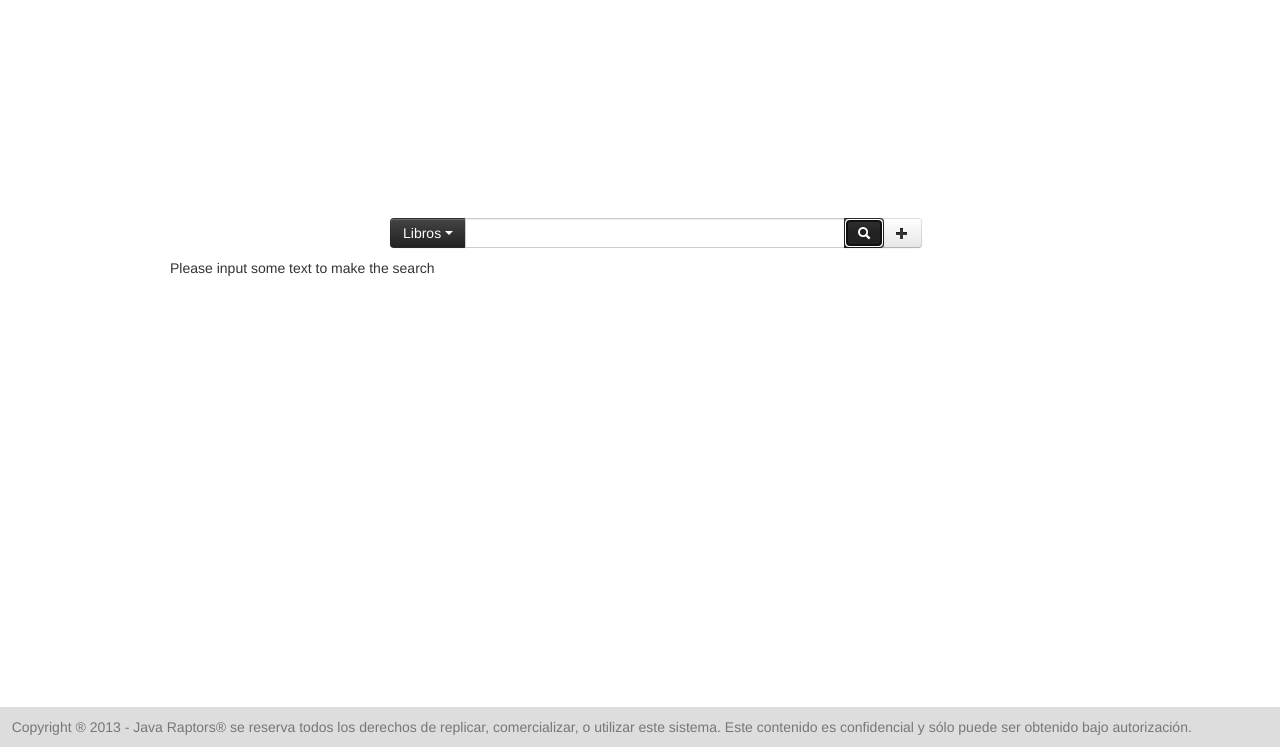
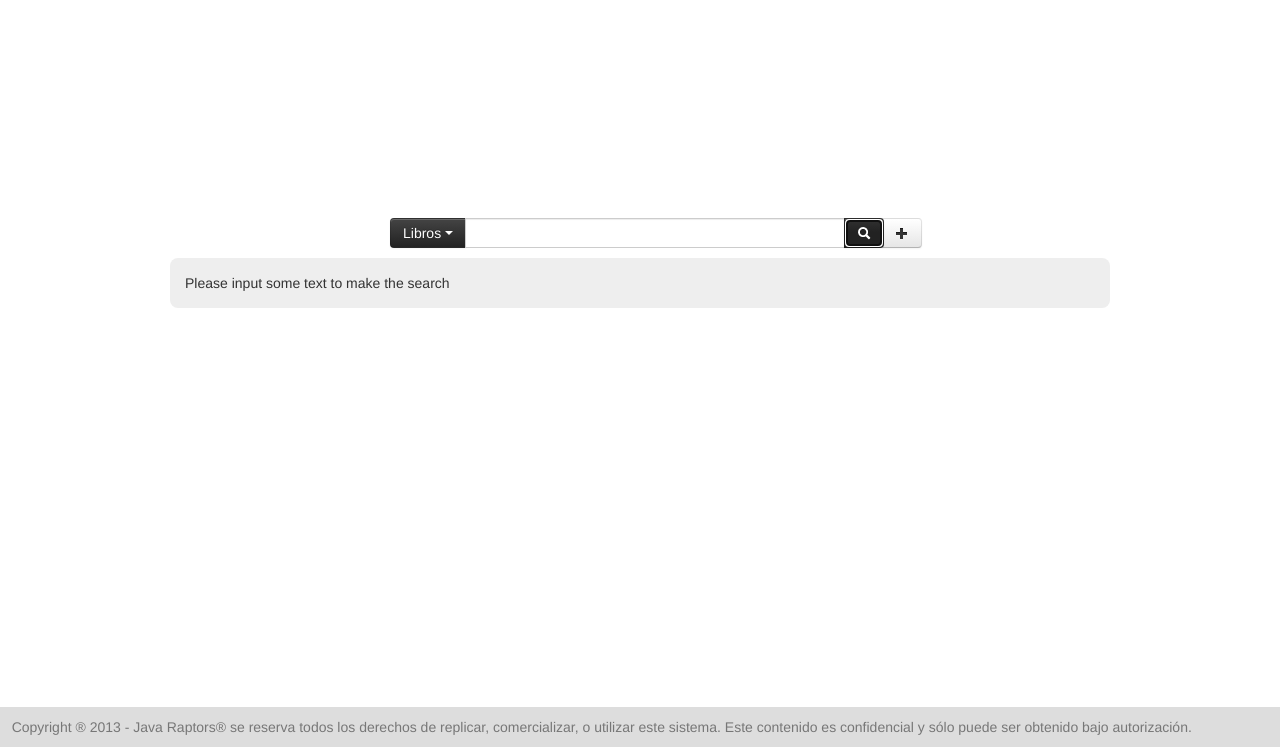
Before and after one commit to franleplant/JavaRaptors.frontend, a website: page index.html in a window 1280 px wide. Both pictures are taken after a click on the button 864 px from the left and 286 px from the top of the page. Shown: the part 53-800 px from the top of the page. Drawn offline with Linux system fonts and the light colour scheme.

Commit message:
styling++

```diff
--- a/index.html
+++ b/index.html
@@ -53,13 +53,8 @@
 				<button class="btn " type="button"><i class="icon-plus"></i></button>
 			</div>
   		</div>
-
-  		<div>
-  			<span>{{status_message}}</span>
-  		</div>
-
 		<div id="results">
-			<div ng-repeat="result in results">
+			<div ng-repeat="result in results" class="media search-result shadow">
 				<span>{{result.title}}</span>
 				<span>{{result.author}}</span>
 			</div>
--- a/src/css/style.css
+++ b/src/css/style.css
@@ -1,3 +1,10 @@
+
+.search-result{
+	background-color:#EEE;
+	border-radius:8px;
+	padding:15px;
+}
+
 
 footer {
 	background-color:#DDD
--- a/src/js/controllers.js
+++ b/src/js/controllers.js
@@ -12,11 +12,12 @@ jraptors.controller('SearchController',
 						});
 
 					animations.proxy.trigger('search.first_valid');
-					$scope.status_message = '';
 
 				} else {
 
-					$scope.status_message = messages.search_no_query;
+					$scope.results = [{
+						'title': messages.search_no_query
+					}];
 
 				}
 			};
```
